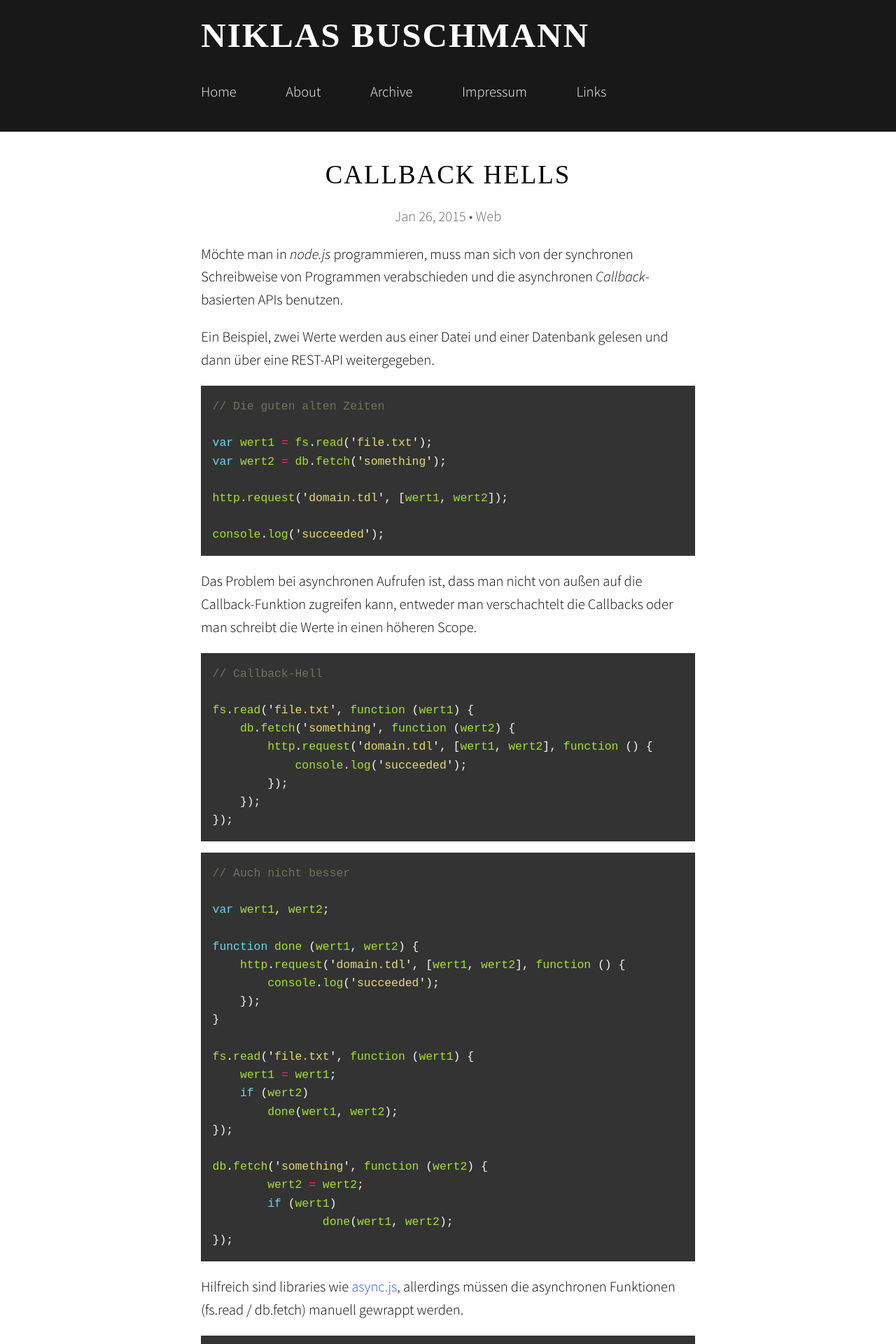
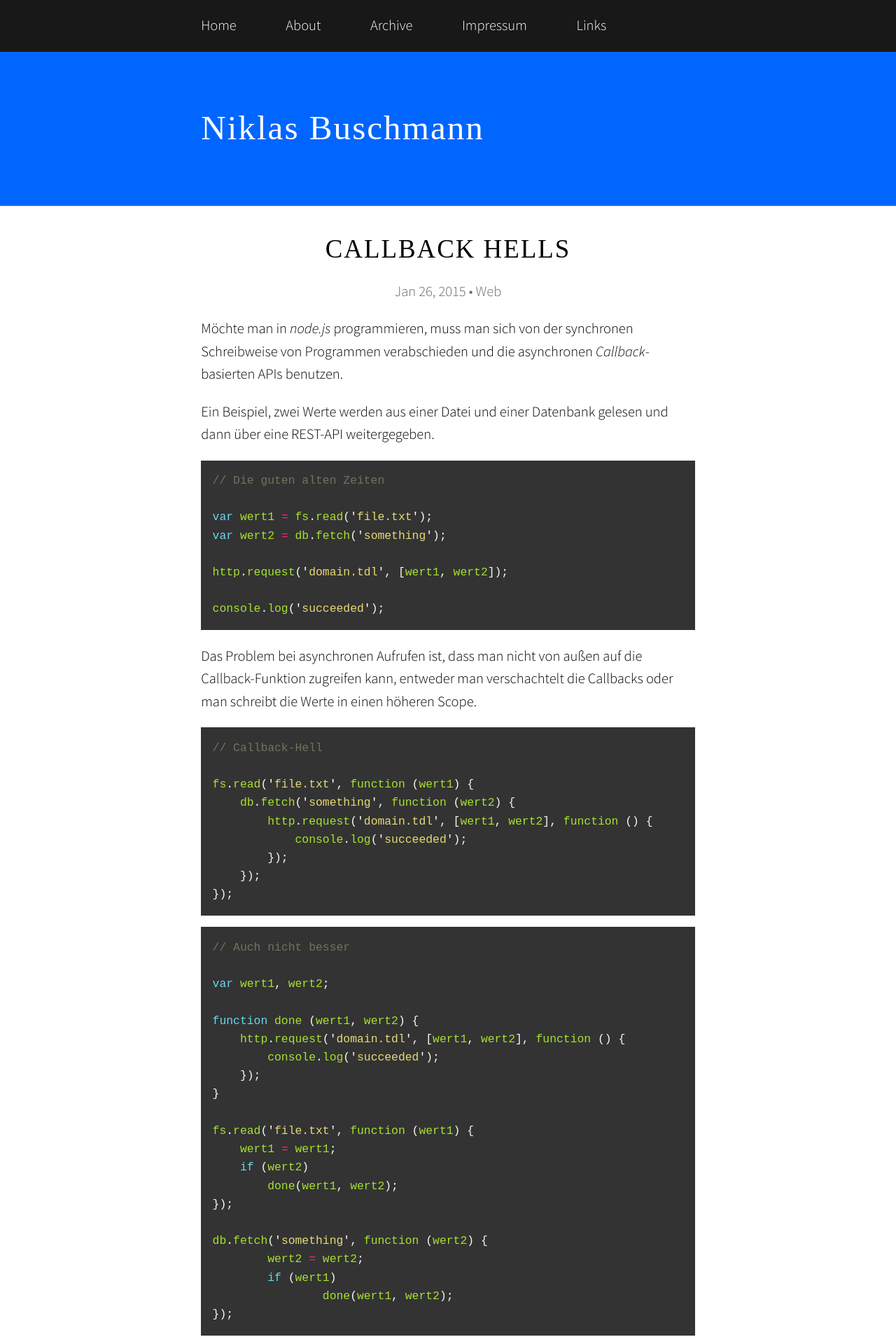
Before and after one commit to wilkistarotieno/wilkistarotieno.github.io, a Jekyll site: the page built from index.html, in a window 1280 px wide. Shown: the top 1920 px of the page at 70% size. Built offline with Jekyll 4.4.1, drawn with Linux system fonts in a browser that asks for light colours; some web fonts are replaced; Markdown is read by kramdown in place of the engine named in the settings; a script that is not in the unit is left out; part of the change alters nothing that is shown.

```diff
--- a/_config.yml
+++ b/_config.yml
@@ -13,7 +13,7 @@ style:
     anchor: "#46f"
     serif-heading: true
     nav: "#181818"
-#    headline: "#06f"
+    headline: "#06f"
     description: "white"
     article:
         odd: "#ffffff"
```
